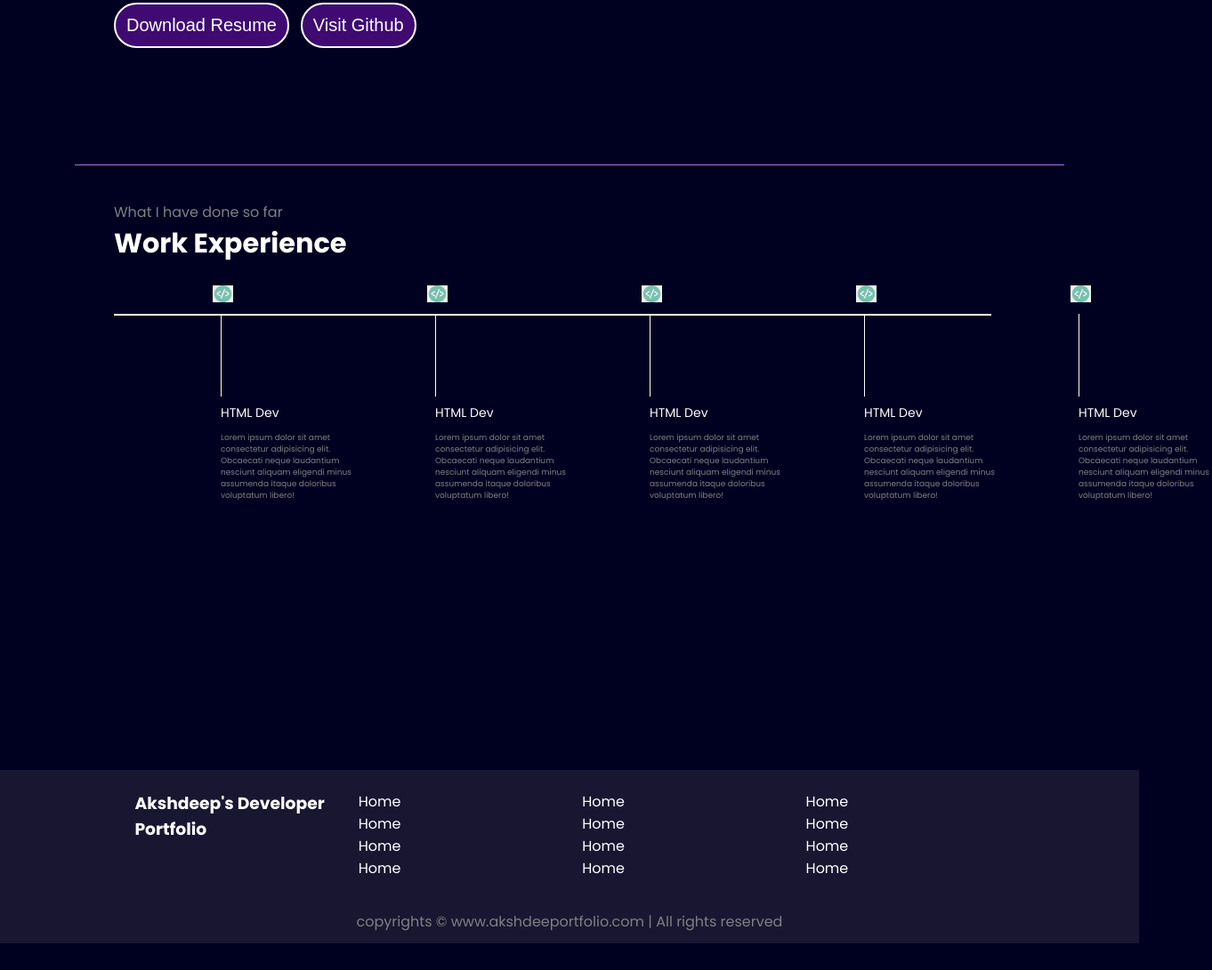
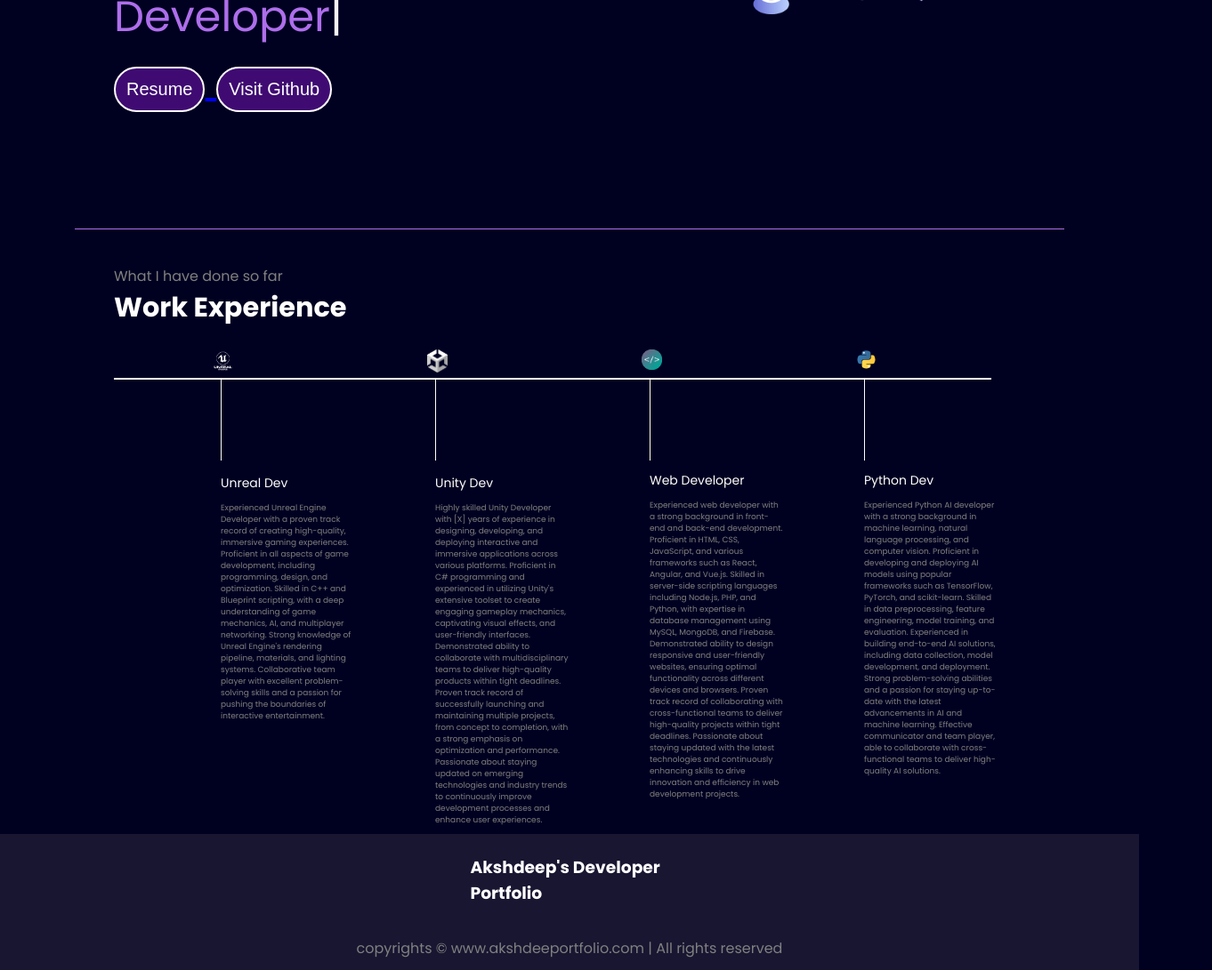
Before and after one commit to Akshdeep497/portfolio-site, a plain HTML site: page index.html in a window 1280 px wide. Shown: the part 563-1654 px from the top of the page at 89% size, 1362 px wide, since content can reach past the window. Before the commit the page ends 1624 px from the top, so only its background shows below. Drawn offline with nearby package versions, Linux system fonts and the light colour scheme.

Commit message:
Update index.html

```diff
--- a/index.html
+++ b/index.html
@@ -21,11 +21,11 @@
 
             <div class="right">
                 <ul>
-                    <li><a href="/">Home</a></li>
+                    <!-- <li><a href="/">Home</a></li>
                     <li><a href="/">About</a></li>
-                    <li><a href="/">Services</a></li>
-                    <li><a href="/">Projects</a></li>
-                    <li><a href="/">Contact Me</a></li>
+                    <li><a href="/">Services</a></li> -->
+                    <!-- <li><a href="/">Projects</a></li> -->
+                    <!-- <li><a href="/">Contact Me</a></li> -->
                 </ul>
             </div>
         </nav>
@@ -39,8 +39,14 @@
                 <!-- <div>Developer</div> -->
                 <span id="element"></span>
                 <div class="buttons">
-                    <button class="btn">Download Resume</button>
-                    <button class="btn">Visit Github</button>
+                    <a href="https://resume.io/r/Cf4MXJADl"target="_blank">
+                        <button class="btn">Resume</button>
+                    </a>
+                    <a href="https://github.com/Akshdeep497"target="_blank">
+                        <button class="btn">Visit Github</button>
+                    </a>
+
+
 
                 </div>
             </div>
@@ -54,55 +60,42 @@
             <h1>Work Experience</h1>
             <div class="box">
                 <div class="vertical">
-                    <img src="ddev.png" alt="" class="image-top">
+                    <img src="unrealpic (2).png" alt="" class="image-top">
                     <div class="vertical-title">
-                        HTML Dev
+                        Unreal Dev
                     </div>
                     <div class="vertical-desc">
-                        Lorem ipsum dolor sit amet consectetur adipisicing elit. Obcaecati neque laudantium nesciunt
-                        aliquam eligendi minus assumenda itaque doloribus voluptatum libero!
+                        Experienced Unreal Engine Developer with a proven track record of creating high-quality, immersive gaming experiences. Proficient in all aspects of game development, including programming, design, and optimization. Skilled in C++ and Blueprint scripting, with a deep understanding of game mechanics, AI, and multiplayer networking. Strong knowledge of Unreal Engine's rendering pipeline, materials, and lighting systems. Collaborative team player with excellent problem-solving skills and a passion for pushing the boundaries of interactive entertainment.
                     </div>
                 </div>
                 <div class="vertical">
-                    <img src="ddev.png" alt="" class="image-top">
+                    <img src="unitypic.png" alt="" class="image-top">
                     <div class="vertical-title">
-                        HTML Dev
+                       Unity Dev
                     </div>
                     <div class="vertical-desc">
-                        Lorem ipsum dolor sit amet consectetur adipisicing elit. Obcaecati neque laudantium nesciunt
-                        aliquam eligendi minus assumenda itaque doloribus voluptatum libero!
+                        Highly skilled Unity Developer with [X] years of experience in designing, developing, and deploying interactive and immersive applications across various platforms. Proficient in C# programming and experienced in utilizing Unity's extensive toolset to create engaging gameplay mechanics, captivating visual effects, and user-friendly interfaces. Demonstrated ability to collaborate with multidisciplinary teams to deliver high-quality products within tight deadlines. Proven track record of successfully launching and maintaining multiple projects, from concept to completion, with a strong emphasis on optimization and performance. Passionate about staying updated on emerging technologies and industry trends to continuously improve development processes and enhance user experiences.
                     </div>
                 </div>
                 <div class="vertical">
-                    <img src="ddev.png" alt="" class="image-top">
+                    <img src="webdevpic.png" alt="" class="image-top">
                     <div class="vertical-title">
-                        HTML Dev
+                        Web Developer
                     </div>
                     <div class="vertical-desc">
-                        Lorem ipsum dolor sit amet consectetur adipisicing elit. Obcaecati neque laudantium nesciunt
-                        aliquam eligendi minus assumenda itaque doloribus voluptatum libero!
+                        Experienced web developer with a strong background in front-end and back-end development. Proficient in HTML, CSS, JavaScript, and various frameworks such as React, Angular, and Vue.js. Skilled in server-side scripting languages including Node.js, PHP, and Python, with expertise in database management using MySQL, MongoDB, and Firebase. Demonstrated ability to design responsive and user-friendly websites, ensuring optimal functionality across different devices and browsers. Proven track record of collaborating with cross-functional teams to deliver high-quality projects within tight deadlines. Passionate about staying updated with the latest technologies and continuously enhancing skills to drive innovation and efficiency in web development projects.
                     </div>
                 </div>
                 <div class="vertical">
-                    <img src="ddev.png" alt="" class="image-top">
+                    <img src="pythonpic.png" alt="" class="image-top">
                     <div class="vertical-title">
-                        HTML Dev
+                        Python Dev
                     </div>
                     <div class="vertical-desc">
-                        Lorem ipsum dolor sit amet consectetur adipisicing elit. Obcaecati neque laudantium nesciunt
-                        aliquam eligendi minus assumenda itaque doloribus voluptatum libero!
+                        Experienced Python AI developer with a strong background in machine learning, natural language processing, and computer vision. Proficient in developing and deploying AI models using popular frameworks such as TensorFlow, PyTorch, and scikit-learn. Skilled in data preprocessing, feature engineering, model training, and evaluation. Experienced in building end-to-end AI solutions, including data collection, model development, and deployment. Strong problem-solving abilities and a passion for staying up-to-date with the latest advancements in AI and machine learning. Effective communicator and team player, able to collaborate with cross-functional teams to deliver high-quality AI solutions.
                     </div>
                 </div>
-                <div class="vertical">
-                    <img src="ddev.png" alt="" class="image-top">
-                    <div class="vertical-title">
-                        HTML Dev
-                    </div>
-                    <div class="vertical-desc">
-                        Lorem ipsum dolor sit amet consectetur adipisicing elit. Obcaecati neque laudantium nesciunt
-                        aliquam eligendi minus assumenda itaque doloribus voluptatum libero!
-                    </div>
-                </div>
+
 
             </div>
         </section>
@@ -112,7 +105,7 @@
             <div class="footer-first">
                 <h3>Akshdeep's Developer Portfolio</h3>
             </div>
-            <div class="footer-second">
+            <!-- <div class="footer-second">
                 <ul>
                     <li>Home</li>
                     <li>Home</li>
@@ -120,25 +113,8 @@
                     <li>Home</li>
 
                 </ul>
-            </div>
-            <div class="footer-third">
-                <ul>
-                    <li>Home</li>
-                    <li>Home</li>
-                    <li>Home</li>
-                    <li>Home</li>
+            </div> -->
 
-                </ul>
-            </div>
-            <div class="footer-fourth">
-                <ul>
-                    <li>Home</li>
-                    <li>Home</li>
-                    <li>Home</li>
-                    <li>Home</li>
-
-                </ul>
-            </div>
         </div>
         <div class="footer-rights">
             copyrights &#169; www.akshdeeportfolio.com | All rights reserved
@@ -147,7 +123,7 @@
     <script src="https://unpkg.com/typed.js@2.1.0/dist/typed.umd.js"></script>
     <script>
         var typed = new Typed('#element', {
-            strings: ['Game Developer /n ', 'Web Developer'],
+            strings: ['Web Developer', 'Game Developer'],
             typeSpeed: 100,
         });
     </script>
```
